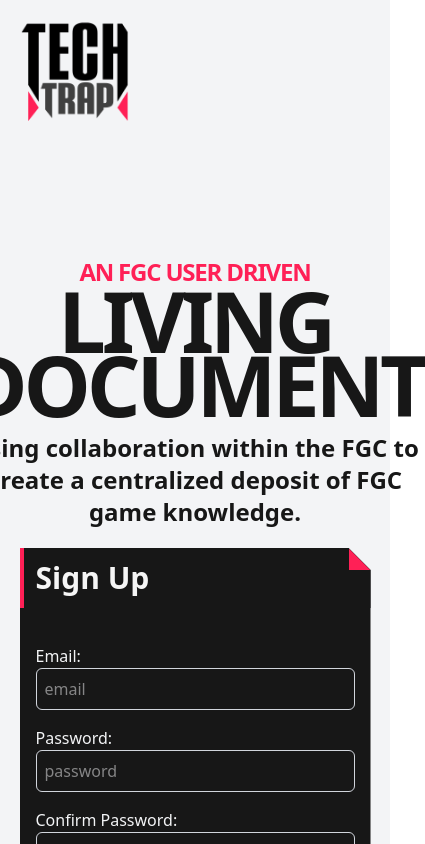
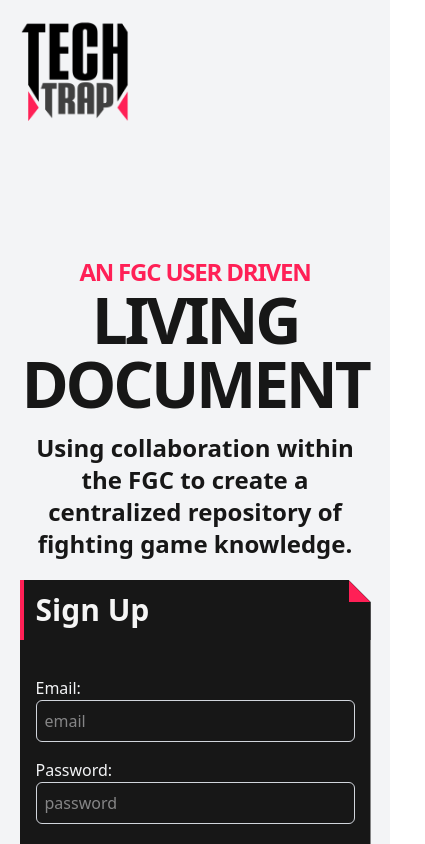
Before and after one commit to NoggyPLZ/fgc-notes, a Next.js app: page / in a window 390 px wide. Shown: the top 844 px of the page, 425 px wide, since content can reach past the window. Built offline with nearby package versions, Linux system fonts and the light colour scheme; no server answers; the database is empty.

Commit message:
fixing mobile styling issue on desktop for header size

```diff
--- a/src/app/page.tsx
+++ b/src/app/page.tsx
@@ -18,12 +18,12 @@ export default function Home() {
             <h2 className="text-2xl lg:text-3xl xl:text-5xl font-black uppercase xl:leading-10 xl:pl-3 text-rose-500 tracking-tighter">
               An FGC user driven
             </h2>
-            <h1 className="text-[5.3rem]/[4rem]  lg:text-8xl xl:text-9xl 2xl:text-[170px] xl:leading-25 2xl:leading-35 3xl:text-[210px] 3xl:leading-41 font-black uppercase text-neutral-900 tracking-tighter">
+            <h1 className="text-[4rem]/[4rem] md:text-[5.3rem]/[4rem]  lg:text-8xl xl:text-9xl 2xl:text-[170px] xl:leading-25 2xl:leading-35 3xl:text-[210px] 3xl:leading-41 font-black uppercase text-neutral-900 tracking-tighter">
               Living Document
             </h1>
             <p className="xl:pl-2 text-2xl 2xl:text-3xl text-neutral-900 pt-4 font-semibold">
-              Using collaboration within the FGC to create a centralized deposit
-              of FGC game knowledge.
+              Using collaboration within the FGC to create a centralized
+              repository of fighting game knowledge.
             </p>
           </div>
           <div className="md:basis-5/12 md:grow w-full z-10">
```
